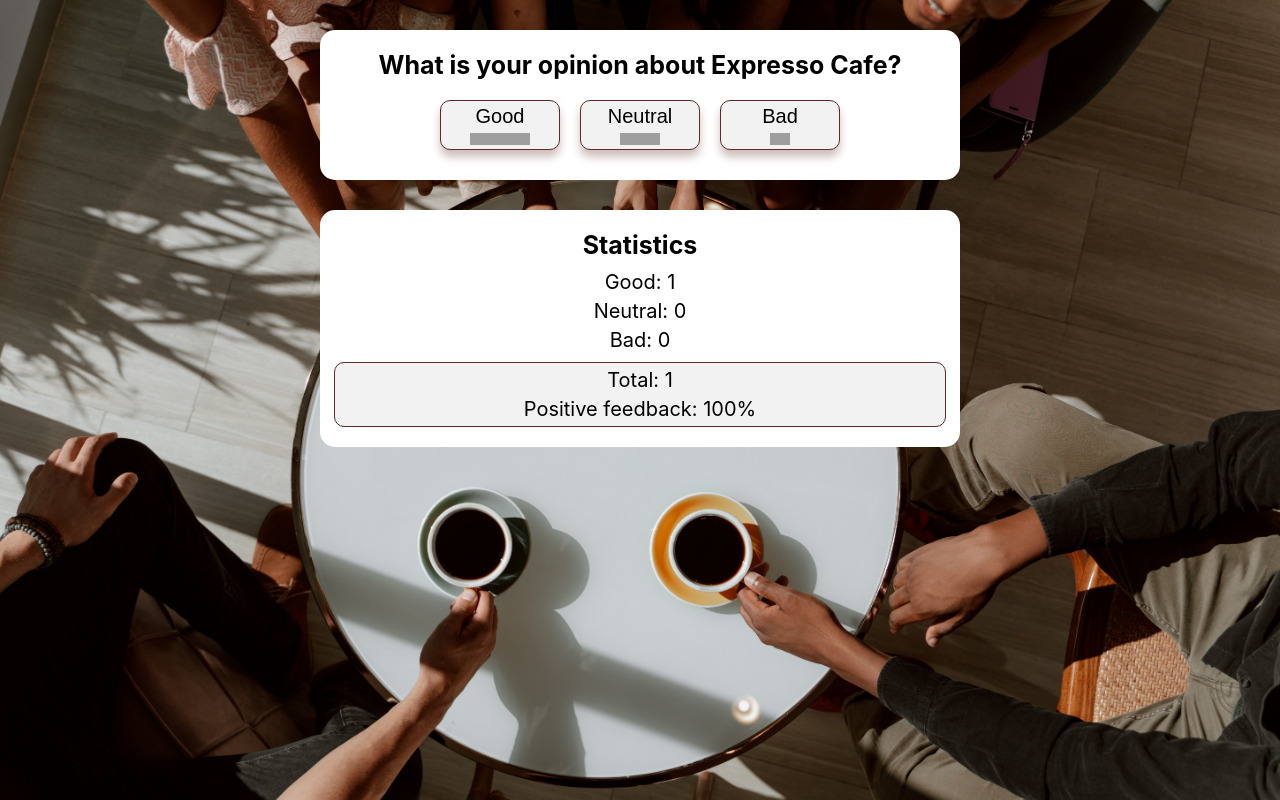
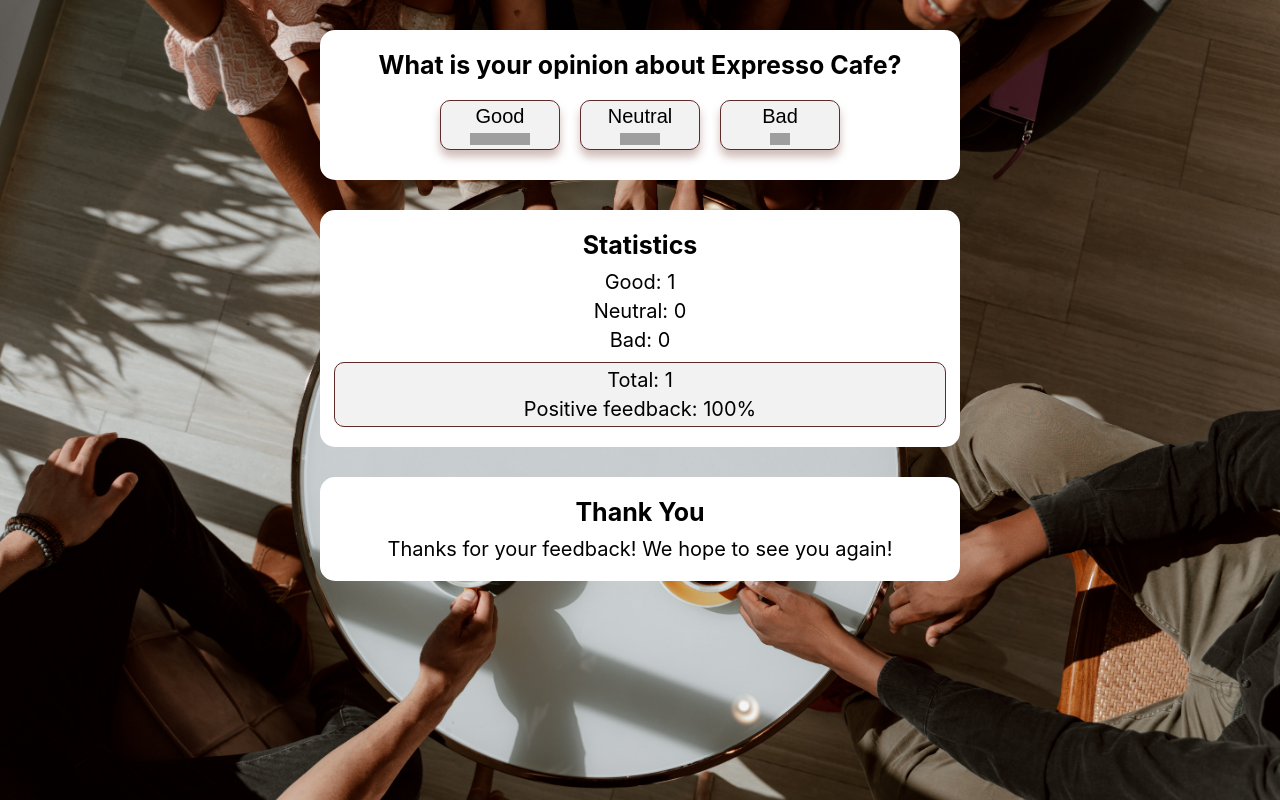
Before and after one commit to aleksandra-zablocka/goit-react-hw-02-feedback, a React (Create React App) app: page / in a window 1280 px wide. Both pictures are taken after a click on the button "Good". Built offline with nearby package versions, Linux system fonts and the light colour scheme; grey boxes are pictures that could not be loaded.

Commit message:
added Thank you message

```diff
--- a/src/components/App.jsx
+++ b/src/components/App.jsx
@@ -4,6 +4,7 @@ import css from './FeedbackOptions/FeedbackOptions.module.css';
 import Statistics from 'components/Statistics/Statistics';
 import Section from './Section/Section';
 import Notification from './Notification/Notification';
+import ThankYou from './ThankYou/ThankYou';
 
 class App extends Component {
   state = {
@@ -43,18 +44,28 @@ class App extends Component {
               onLeaveFeedback={this.onLeaveFeedback}
             />
           </Section>
-        </form>
-
+          {totalFeedback > 0 ? (
             <Section title="Statistics">
-          {totalFeedback > 0 ? (
               <Statistics
                 good={good}
                 neutral={neutral}
                 bad={bad}
                 total={this.countTotal()}
                 positivePercentage={this.countPositivePercentage()}
-          />) : (<Notification message="There is no feedback yet"/>)}
+              />
             </Section>
+          ) : (
+            <Section title="Statistics">
+              <Notification message="There is no feedback yet" />
+            </Section>
+          )}
+
+          {totalFeedback > 0 && (
+            <Section title="Thank You">
+              <ThankYou message="Thanks for your feedback! We hope to see you again!"/>
+            </Section>
+          )}
+        </form>
       </div>
     );
   }
--- /dev/null
+++ b/src/components/ThankYou/ThankYou.jsx
@@ -0,0 +1,12 @@
+import css from './ThankYou.module.css';
+import PropTypes from 'prop-types';
+
+const ThankYou = ({ message }) => {
+    return <p className={css.thankYou}>{message}</p>;
+  };
+
+  ThankYou.propTypes = {
+    message: PropTypes.string,
+  };
+
+  export default ThankYou;
--- /dev/null
+++ b/src/components/ThankYou/ThankYou.module.css
@@ -0,0 +1,3 @@
+.thankYou {
+    font-size: 20px;
+}
```
Lines whose indentation alone changed are shown as unchanged.
